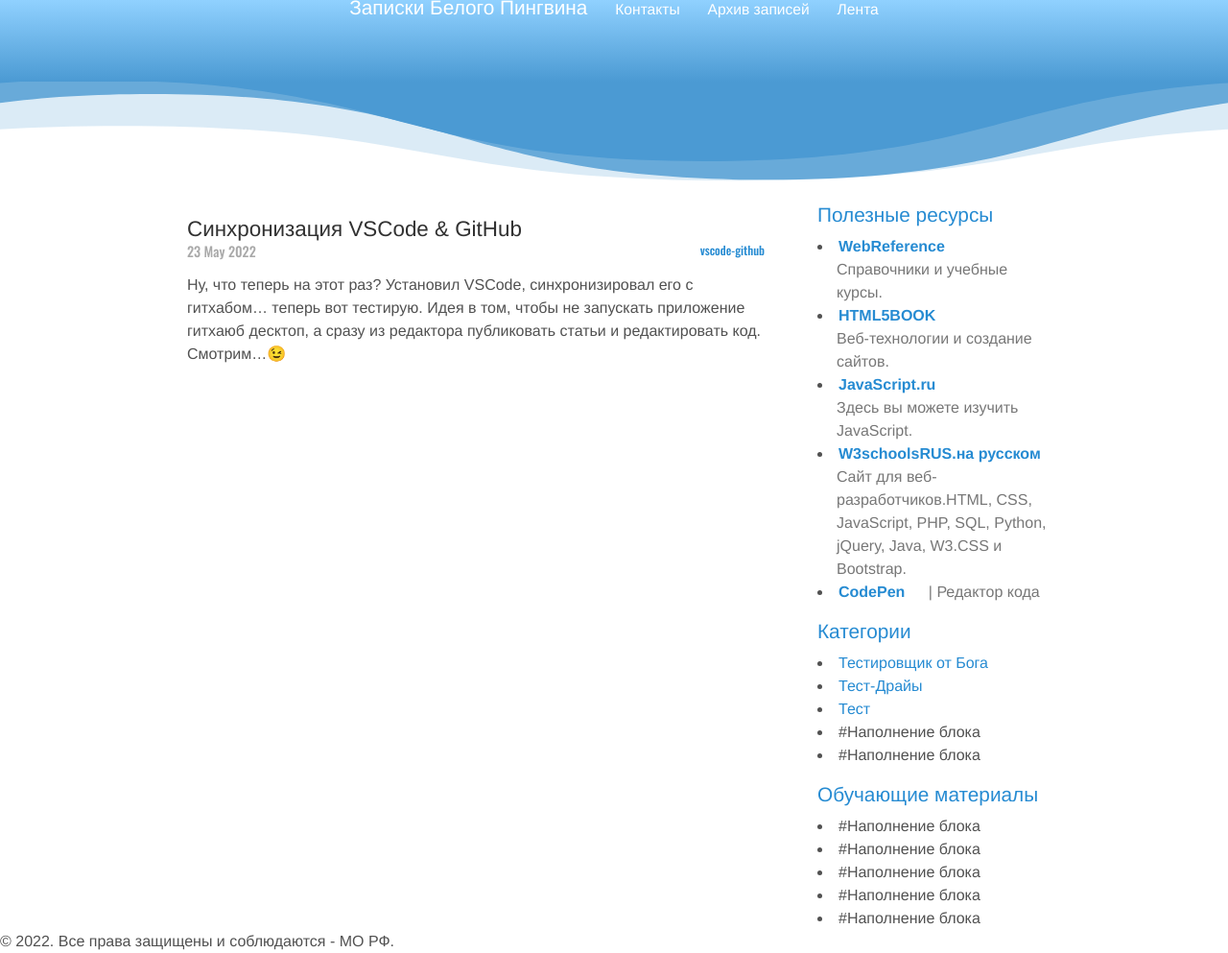
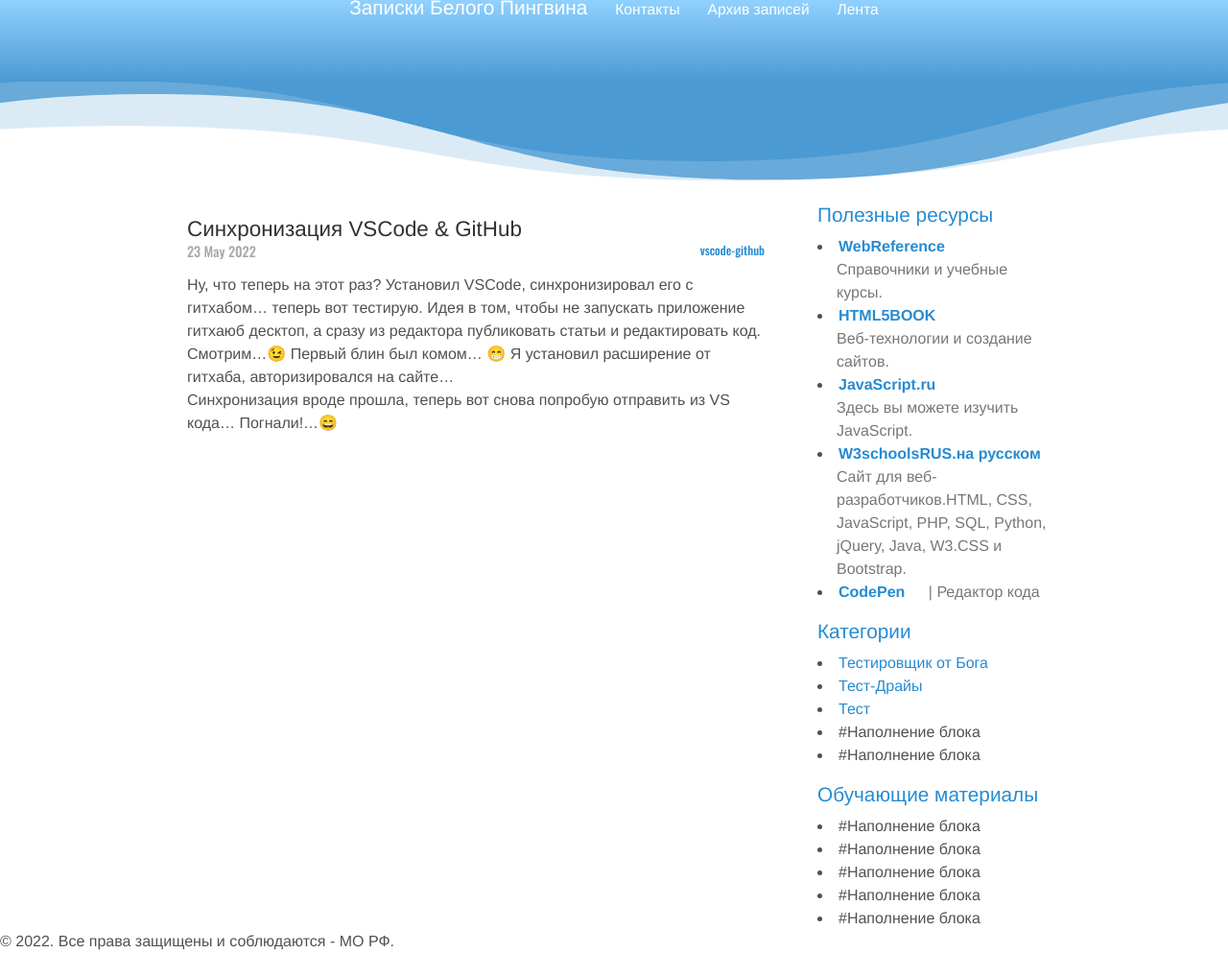
Before and after one commit to whitepingvin/blog, a Jekyll site: the page built from _posts/2022-05-23-vscode-github.md, in a window 1280 px wide. Shown: the whole page at 96% size. Built offline with Jekyll 4.4.1, drawn with Linux system fonts in a browser that asks for light colours; nearby versions of some CDN libraries; emoji names are drawn with the system emoji font.

Commit message:
Update 2022-05-23-vscode-github.md

```diff
--- a/_posts/2022-05-23-vscode-github.md
+++ b/_posts/2022-05-23-vscode-github.md
@@ -9,3 +9,7 @@ tags: vscode-github
 Установил VSCode, синхронизировал его с гитхабом... теперь вот тестирую.
 Идея в том, чтобы не запускать приложение гитхаюб десктоп, а сразу из редактора публиковать статьи и редактировать код.
 Смотрим...:wink:
+Первый блин был комом... :grin:
+Я установил расширение от гитхаба, авторизировался на сайте...
+Синхронизация вроде прошла, теперь вот снова попробую отправить из VS кода...
+Погнали!...:smile:
```
